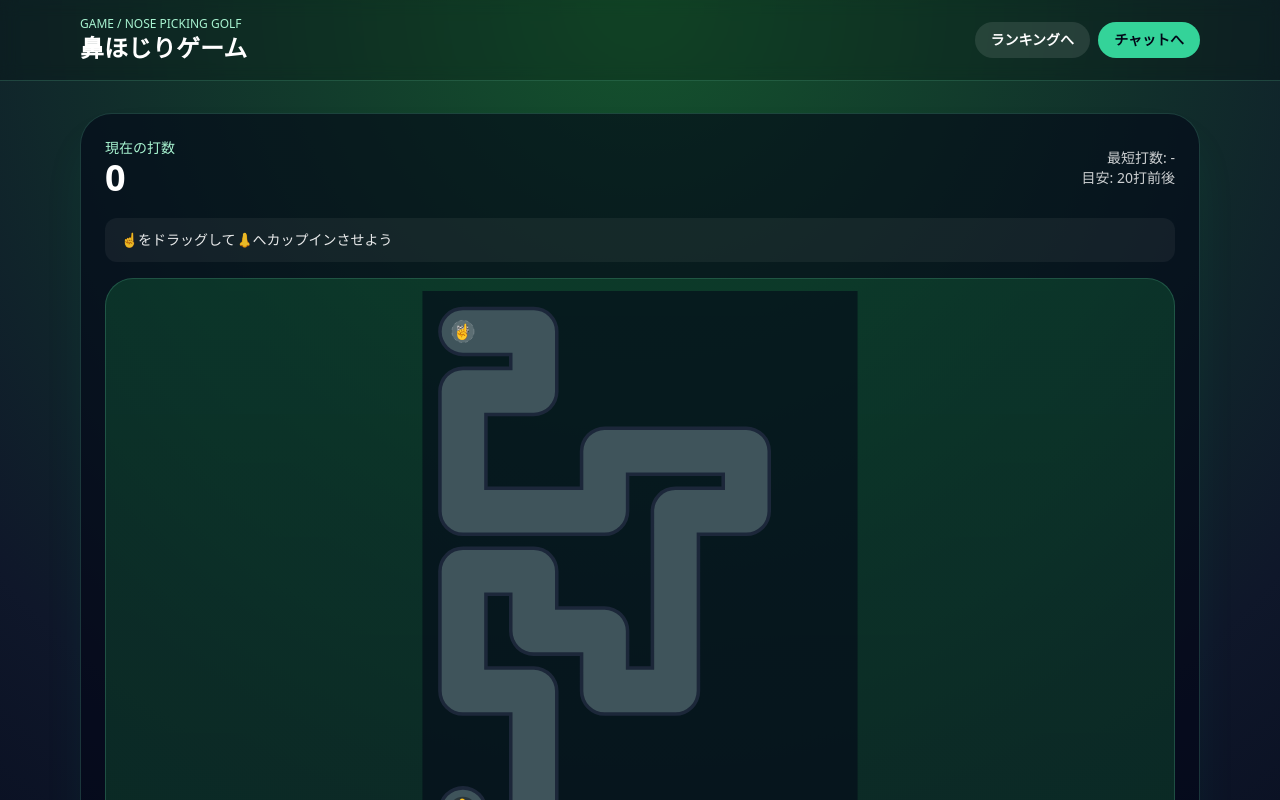
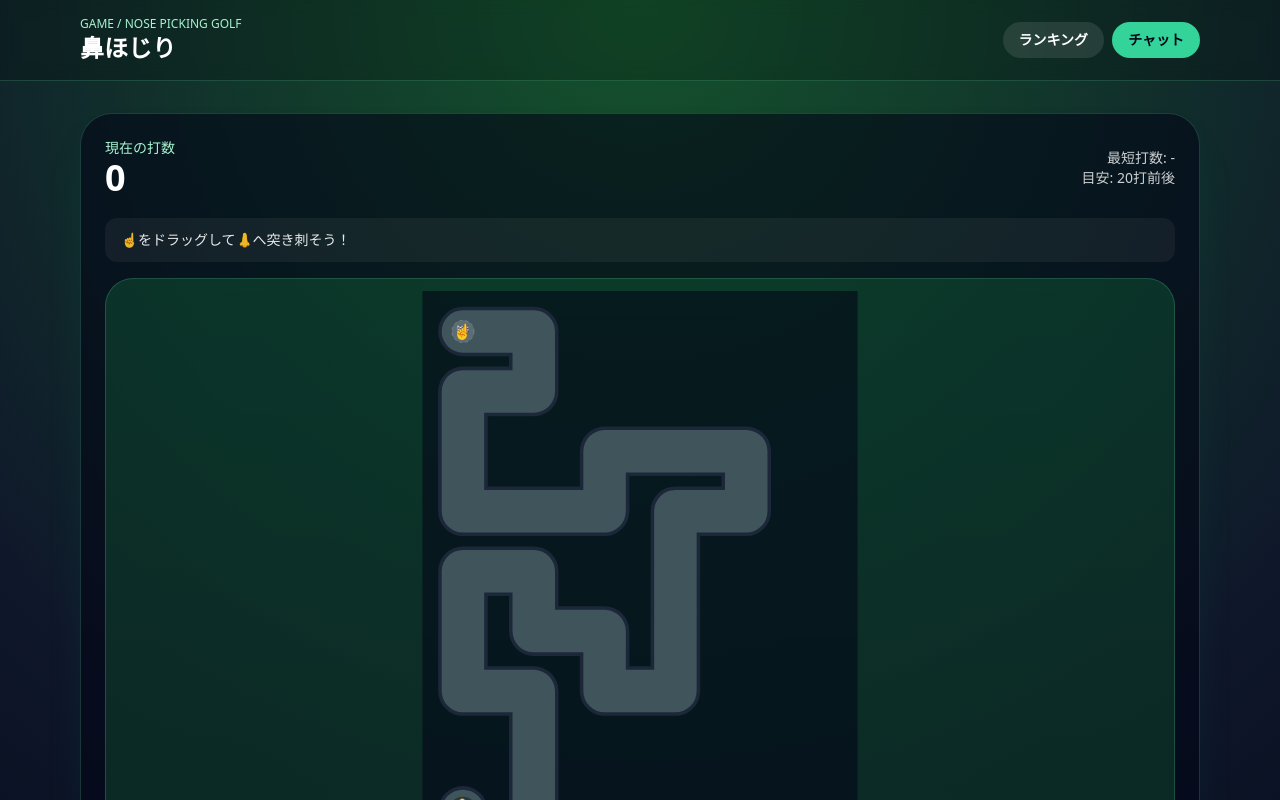
Before and after one commit to Hapiemon/Mayuko, a Next.js app: page /game/spot-difference in a window 1280 px wide. Shown: the top 800 px of the page. Built offline with nearby package versions, Linux system fonts and the light colour scheme; no server answers; the database is empty; sample sign-in values are in the browser's storage.

Commit message:
fix: update button labels and messages for improved clarity in games

```diff
--- a/src/app/game/brain-training/page.tsx
+++ b/src/app/game/brain-training/page.tsx
@@ -250,11 +250,11 @@ export default function BrainTrainingPage() {
         <div className="mx-auto flex max-w-6xl items-center justify-between px-4 py-4">
           <div>
             <p className="text-xs text-cyan-200">GAME / BRAIN TRAINING</p>
-            <h1 className="text-2xl font-bold">脳トレ（神経衰弱）</h1>
+            <h1 className="text-2xl font-bold">神経衰弱</h1>
           </div>
           <div className="flex gap-2">
-            <button onClick={() => router.push('/game')} className="rounded-full bg-white/10 px-4 py-2 text-sm font-semibold hover:bg-white/20">ランキングへ</button>
-            <button onClick={() => router.push('/chat')} className="rounded-full bg-cyan-400 px-4 py-2 text-sm font-semibold text-slate-950 hover:bg-cyan-300">チャットへ</button>
+            <button onClick={() => router.push('/game')} className="rounded-full bg-white/10 px-4 py-2 text-sm font-semibold hover:bg-white/20">ランキング</button>
+            <button onClick={() => router.push('/chat')} className="rounded-full bg-cyan-400 px-4 py-2 text-sm font-semibold text-slate-950 hover:bg-cyan-300">チャット</button>
           </div>
         </div>
       </header>
--- a/src/app/game/millionaire/page.tsx
+++ b/src/app/game/millionaire/page.tsx
@@ -232,8 +232,8 @@ export default function MillionairePage() {
             <h1 className="text-2xl font-bold">クイズミリオネア</h1>
           </div>
           <div className="flex gap-2">
-            <button onClick={() => router.push('/game')} className="rounded-full bg-white/10 px-4 py-2 text-sm font-semibold hover:bg-white/20">ランキングへ</button>
-            <button onClick={() => router.push('/chat')} className="rounded-full bg-amber-500 px-4 py-2 text-sm font-semibold text-slate-950 hover:bg-amber-400">チャットへ</button>
+            <button onClick={() => router.push('/game')} className="rounded-full bg-white/10 px-4 py-2 text-sm font-semibold hover:bg-white/20">ランキング</button>
+            <button onClick={() => router.push('/chat')} className="rounded-full bg-amber-500 px-4 py-2 text-sm font-semibold text-slate-950 hover:bg-amber-400">チャット</button>
           </div>
         </div>
       </header>
--- a/src/app/game/spot-difference/page.tsx
+++ b/src/app/game/spot-difference/page.tsx
@@ -206,7 +206,7 @@ export default function SpotDifferencePage() {
   const [dragPoint, setDragPoint] = useState<Point | null>(null);
   const [strokes, setStrokes] = useState(0);
   const [bestScore, setBestScore] = useState(0);
-  const [message, setMessage] = useState('☝️をドラッグして👃へカップインさせよう');
+  const [message, setMessage] = useState('☝️をドラッグして👃へ突き刺そう！');
   const [finished, setFinished] = useState(false);
   const [saved, setSaved] = useState(false);
   const [success, setSuccess] = useState(false);
@@ -430,7 +430,7 @@ export default function SpotDifferencePage() {
     setIsDragging(false);
     setDragPoint(null);
     setStrokes(0);
-    setMessage('☝️をドラッグして👃へカップインさせよう');
+    setMessage('☝️をドラッグして👃へ突き刺そう！');
     setFinished(false);
     setSaved(false);
     setSuccess(false);
@@ -449,11 +449,11 @@ export default function SpotDifferencePage() {
         <div className="mx-auto flex max-w-6xl items-center justify-between px-4 py-4">
           <div>
             <p className="text-xs text-emerald-200">GAME / NOSE PICKING GOLF</p>
-            <h1 className="text-2xl font-bold">鼻ほじりゲーム</h1>
+            <h1 className="text-2xl font-bold">鼻ほじり</h1>
           </div>
           <div className="flex gap-2">
-            <button onClick={() => router.push('/game')} className="rounded-full bg-white/10 px-4 py-2 text-sm font-semibold hover:bg-white/20">ランキングへ</button>
-            <button onClick={() => router.push('/chat')} className="rounded-full bg-emerald-400 px-4 py-2 text-sm font-semibold text-slate-950 hover:bg-emerald-300">チャットへ</button>
+            <button onClick={() => router.push('/game')} className="rounded-full bg-white/10 px-4 py-2 text-sm font-semibold hover:bg-white/20">ランキング</button>
+            <button onClick={() => router.push('/chat')} className="rounded-full bg-emerald-400 px-4 py-2 text-sm font-semibold text-slate-950 hover:bg-emerald-300">チャット</button>
           </div>
         </div>
       </header>
```
